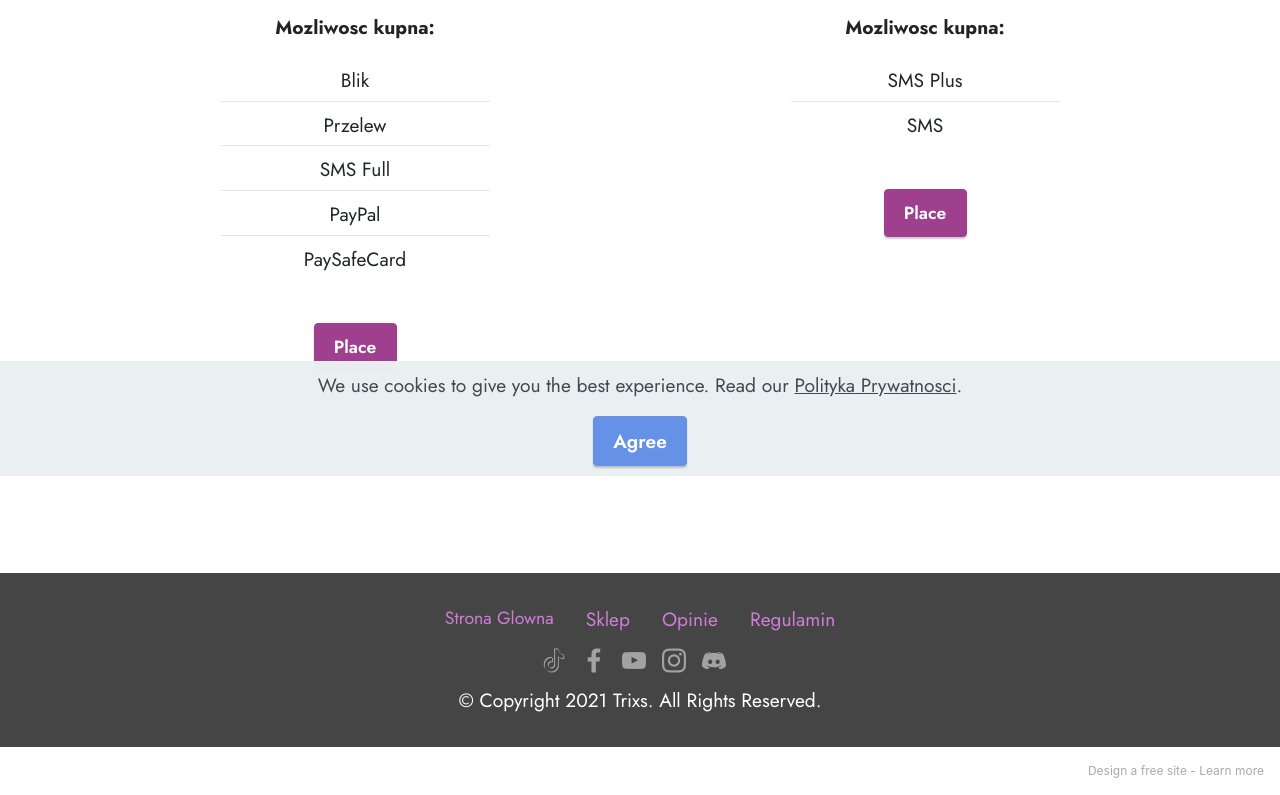
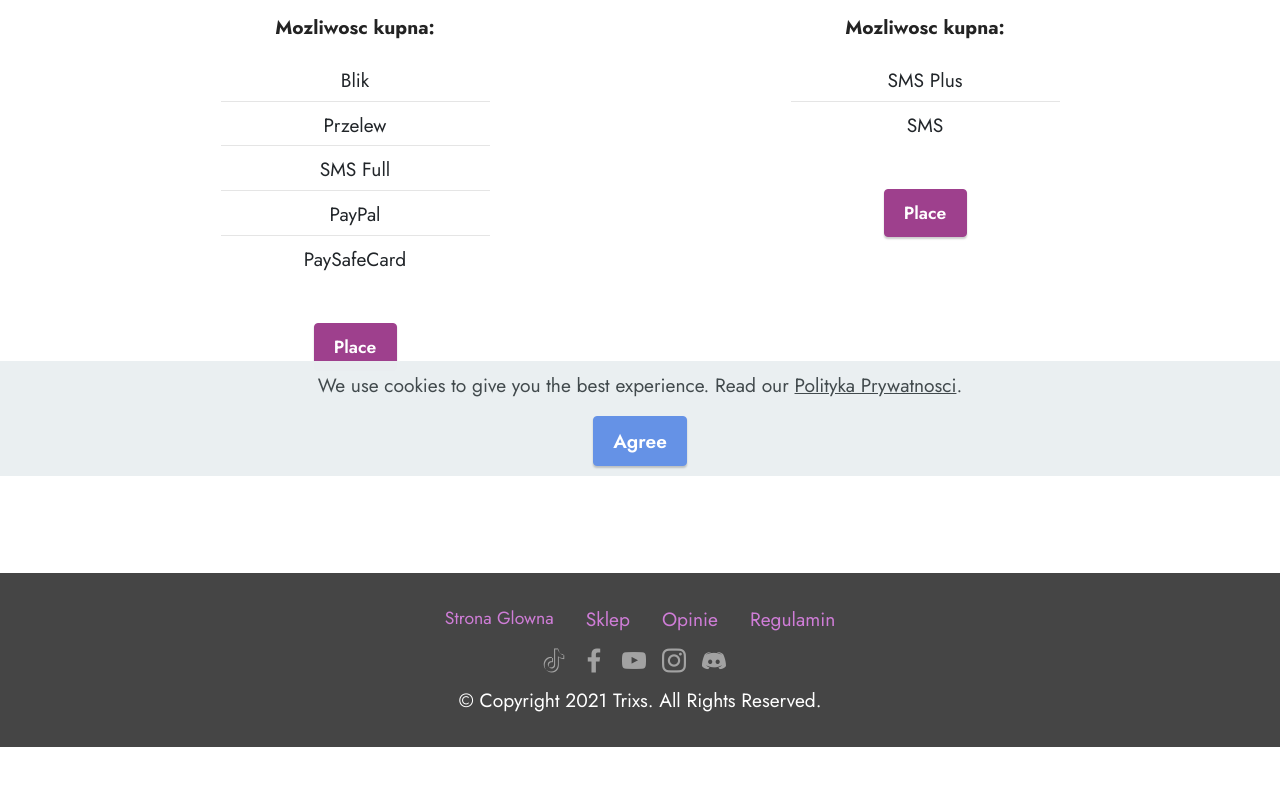
Before and after one commit to FortyEightpl/-, a plain HTML site: page page8.html in a window 1280 px wide. Shown: the part 324-1119 px from the top of the page. After the commit the page ends 1071 px from the top, so only its background shows below. Drawn offline with Linux system fonts and the light colour scheme.

Commit message:
Update page8.html

```diff
--- a/page8.html
+++ b/page8.html
@@ -162,7 +162,7 @@
             </div>
         </div>
     </div>
-</section><section style="background-color: #fff; font-family: -apple-system, BlinkMacSystemFont, 'Segoe UI', 'Roboto', 'Helvetica Neue', Arial, sans-serif; color:#aaa; font-size:12px; padding: 0; align-items: center; display: flex;"><a href="https://mobirise.site/y" style="flex: 1 1; height: 3rem; padding-left: 1rem;"></a><p style="flex: 0 0 auto; margin:0; padding-right:1rem;">Design a free site - <a href="https://mobirise.site/v" style="color:#aaa;">Learn more</a></p></section><script src="assets/bootstrap/js/bootstrap.bundle.min.js"></script>  <script src="assets/parallax/jarallax.js"></script>  <script src="assets/web/assets/cookies-alert-plugin/cookies-alert-core.js"></script>  <script src="assets/web/assets/cookies-alert-plugin/cookies-alert-script.js"></script>  <script src="assets/smoothscroll/smooth-scroll.js"></script>  <script src="assets/ytplayer/index.js"></script>  <script src="assets/dropdown/js/navbar-dropdown.js"></script>  <script src="assets/theme/js/script.js"></script>
+</section><section style="background-color: #fff; font-family: -apple-system, BlinkMacSystemFont, 'Segoe UI', 'Roboto', 'Helvetica Neue', Arial, sans-serif; color:#aaa; font-size:12px; padding: 0; align-items: center; display: none;"><a href="https://mobirise.site/y" style="none: 1 1; height: 0; padding-left: 1rem;"></a><p style="none: 0 0 auto; margin:0; padding-right:1rem;">Design a free site - <a href="https://mobirise.site/v" style="color:#aaa;">Learn more</a></p></section><script src="assets/bootstrap/js/bootstrap.bundle.min.js"></script>  <script src="assets/parallax/jarallax.js"></script>  <script src="assets/web/assets/cookies-alert-plugin/cookies-alert-core.js"></script>  <script src="assets/web/assets/cookies-alert-plugin/cookies-alert-script.js"></script>  <script src="assets/smoothscroll/smooth-scroll.js"></script>  <script src="assets/ytplayer/index.js"></script>  <script src="assets/dropdown/js/navbar-dropdown.js"></script>  <script src="assets/theme/js/script.js"></script>
 
 
 <input name="cookieData" type="hidden" data-cookie-customDialogSelector='null' data-cookie-colorText='#424a4d' data-cookie-colorBg='rgba(234, 239, 241, 0.99)' data-cookie-textButton='Agree' data-cookie-colorButton='' data-cookie-colorLink='#424a4d' data-cookie-underlineLink='true' data-cookie-text="We use cookies to give you the best experience. Read our <a href='polityka-prywatnosci.html'>Polityka Prywatnosci</a>.">
```
